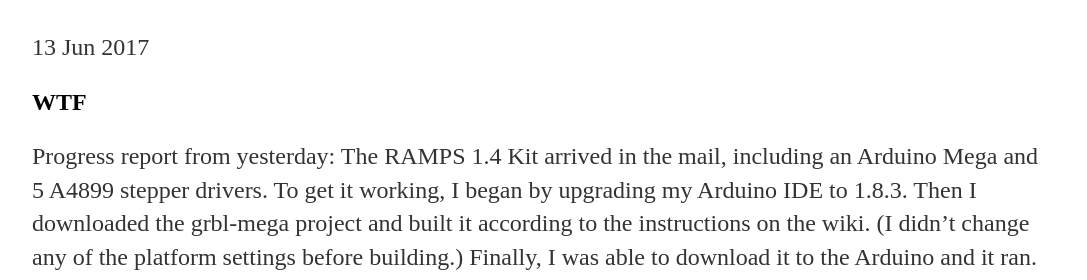
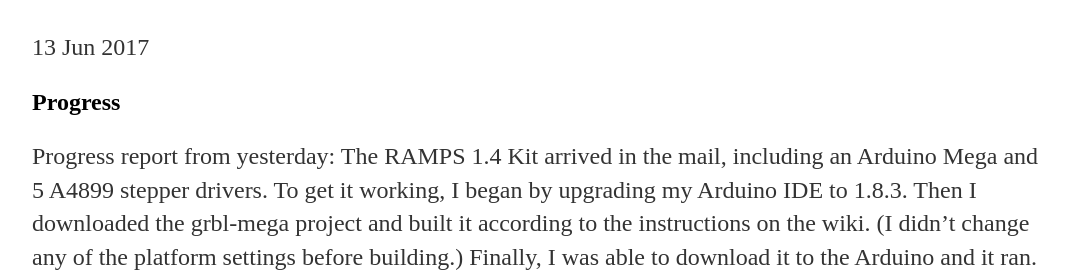
Before and after one commit to howtokap/howtokap.github.io, a Jekyll site: the page built from _posts/2017-06-13-GRBL-Bootup.md, in a window 1280 px wide. Shown: the part 346-626 px from the top of the page, without its empty margins (96-1183 px from the left). Built offline with Jekyll 4.4.1, drawn with Linux system fonts in a browser that asks for light colours.

Commit message:
removed WTF heading that I used for debugging!

```diff
--- a/_posts/2017-06-13-GRBL-Bootup.md
+++ b/_posts/2017-06-13-GRBL-Bootup.md
@@ -4,7 +4,7 @@
 date: 2017-06-13
 ---
 
-## WTF
+## Progress
 
 Progress report from yesterday: The RAMPS 1.4 Kit arrived in the mail,
 including an Arduino Mega and 5 A4899 stepper drivers.  To get it
```
